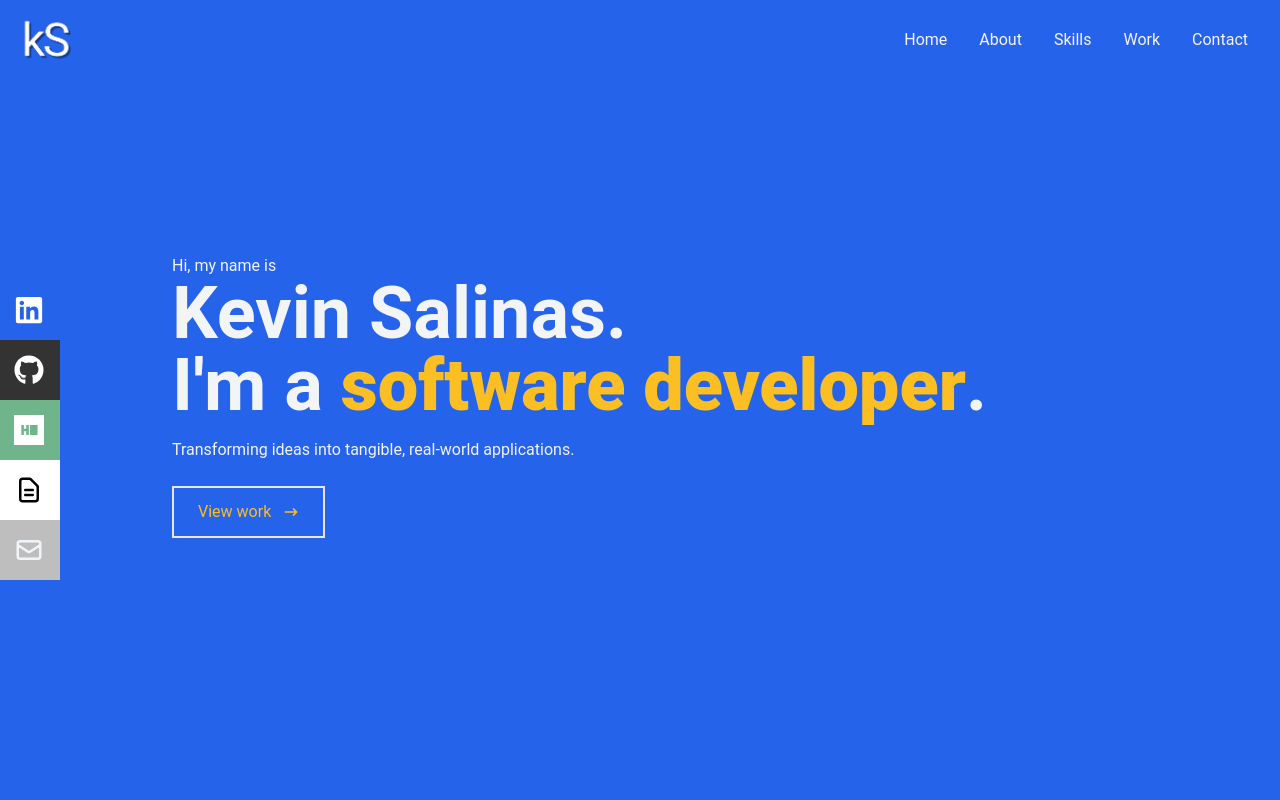
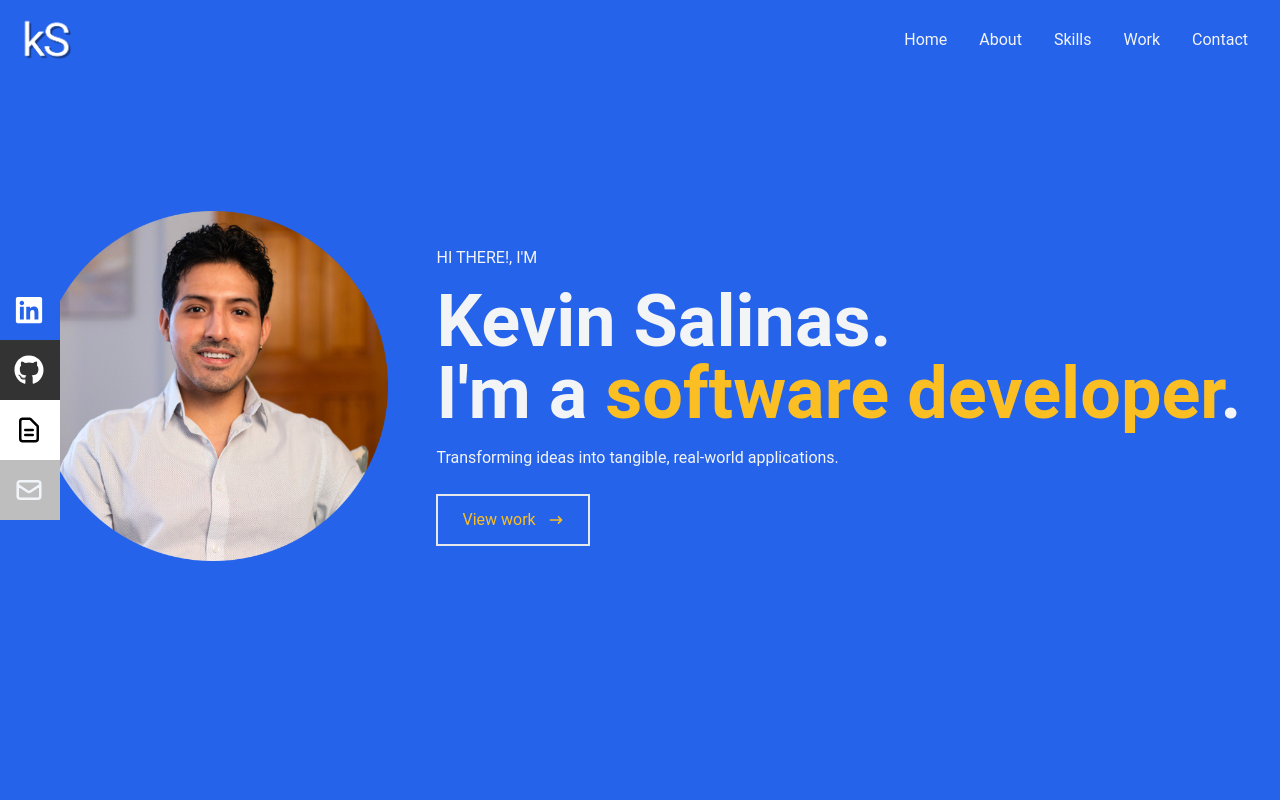
Before and after one commit to kevinjsalinas/portfolio2, a React (Create React App) app in the folder frontend/: page / in a window 1280 px wide. Shown: the top 800 px of the page. Built offline with nearby package versions, Linux system fonts and the light colour scheme.

Commit message:
add profile image to site

```diff
--- a/frontend/src/components/Home.js
+++ b/frontend/src/components/Home.js
@@ -1,6 +1,6 @@
 import React from 'react'
 import {HiArrowNarrowRight} from 'react-icons/hi'
-// import profile from '../assets/kevinsalinas-portfolio.png'
+import profile from '../assets/kevinsalinas-portfolio.png'
 import { Link } from 'react-scroll'
 
 
@@ -12,15 +12,17 @@ const Home = () => {
     <div name="home" className='w-full h-screen bg-blue-600'>
 
       {/* Container */}
-      <div className='max-w-[1000px] mx-auto px-8 flex flex-col justify-center h-full'>
-        {/* <div>
-          <img src={profile} alt="kevin-pic" className='w-[270px] md:w-[350px] place-items-center justify-center mx-auto'/>
-        </div> */}
-        <p className='text-gray-100'>Hi, my name is</p>
-        <h1 className='text-4xl sm:text-7xl font-bold text-gray-100'>Kevin Salinas.</h1>
-        <h2 className='text-4xl sm:text-7xl font-bold text-gray-100'>I'm a <b className='text-amber-400'>software developer</b>.</h2>
-        <p className='text-gray-100 py-4 max-w-[700px]'>Transforming ideas into tangible, real-world applications.</p>
-        <div>
+      <div className='px-8 flex flex-col md:flex-row items-center justify-center h-full'>
+        <div className='pr-12 pb-7'>
+          <img src={profile} alt="kevin-pic" className='w-[250px] md:w-[300px] lg:w-[350px] place-items-center'/>
+        </div>
+        <div className='sm:text-left'>
+          <p className='text-gray-100  pb-4'>HI THERE!, I'M</p>
+          <h1 className='text-4xl sm:text-7xl font-bold text-gray-100 '>Kevin Salinas.</h1>
+          <h2 className='text-4xl sm:text-7xl font-bold text-gray-100  '>I'm a <span className='text-amber-400 text-left'>software developer</span>.</h2>
+          <p className='text-gray-100 py-4 max-w-[700px] '>Transforming ideas into tangible, real-world applications.</p>
+
+          <div>
           <Link to="work" smooth={true} duration={500}>
             <button className='text-amber-400 group border-2 px-6 py-3 my-2 flex items-center hover:border-amber-400'>
               View work
@@ -30,6 +32,7 @@ const Home = () => {
             </button>
           </Link>
         </div>
+        </div>
 
       </div>
 
--- a/frontend/src/components/Navbar.js
+++ b/frontend/src/components/Navbar.js
@@ -1,7 +1,7 @@
 import React, {useState} from 'react'
 import {FaBars, FaTimes, FaGithub, FaLinkedin} from 'react-icons/fa'
 import { HiOutlineMail, HiOutlineDocumentText } from 'react-icons/hi'
-import { SiHackerrank } from "react-icons/si";
+// import { SiHackerrank } from "react-icons/si";
 import {Link} from 'react-scroll'
 
 
@@ -99,12 +99,12 @@ function Navbar() {
 
                     </a>
                 </li>
-                <li className='w-[165px] h-[60px] flex justify-between items-center ml-[-105px] hover:ml-[-10px] duration-300 bg-[#70b48b]'>
+                {/* <li className='w-[165px] h-[60px] flex justify-between items-center ml-[-105px] hover:ml-[-10px] duration-300 bg-[#70b48b]'>
                     <a className="flex justify-between items-center w-full tex-gray-300" href='https://www.hackerrank.com/kevinjsalinas'>
                         HackerRank <SiHackerrank size={30}/>
 
                     </a>
-                </li>
+                </li> */}
                 <li className='w-[160px] h-[60px] flex justify-between items-center ml-[-100px] hover:ml-[-10px] duration-300 bg-white'>
                     <a className="flex justify-between items-center w-full text-black" href='https://docs.google.com/document/d/1URbqbYSjOpeXyprhXmGMBE3-2MV_cRDMjNIyTjdR9uU/edit?usp=sharing'>
                         Resume
```
Also changed, not shown: 1 other file (tests, documents, lock files or other folders).
